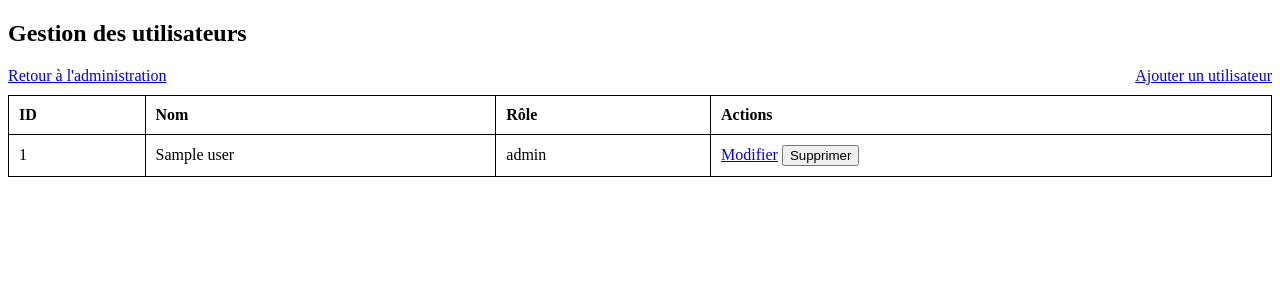
After one commit to Greta-Ardeche-Drome/SecureHub, a Flask app: template Frontend/templates/admin_users_table.html in a window 1280 px wide. The commit adds this page. Shown: the top 300 px of the page. Run offline with Flask 3, Linux system fonts and the light colour scheme; the template is opened without the code that fills it: most values are stand-ins (such as "Sample title", 1, 10 or a date in 2020).

Commit message:
fix: app.py database.py and frontend: creation of a database management interface (name, password, role) in the administration page (made with Nolwenn)

```diff
--- a/Backend/app.py
+++ b/Backend/app.py
@@ -1,5 +1,5 @@
 from flask import Flask, render_template, redirect, url_for, request, session, flash, jsonify
-from database import init_db, get_user_by_name, add_test
+from database import init_db, get_user_by_name, add_test, get_all_users, add_user, update_user, get_user_by_id, delete_user
 from werkzeug.security import check_password_hash
 from totp_utils import generate_totp
 import os
@@ -65,6 +65,57 @@ def admin_page():
     totp_code = generate_totp()
     return render_template('admin_page.html', username=session['username'], totp_code=totp_code)
 
+@app.route('/admin/users', methods=['GET'])
+def admin_users():
+    if 'role' not in session or session['role'] != 'admin':
+        flash("Accès interdit.", 'error')
+        return redirect(url_for('login'))
+
+    # Récupérer tous les utilisateurs
+    users = get_all_users()
+    return render_template('admin_users_table.html', users=users)
+
+@app.route('/admin/users/add', methods=['GET', 'POST'])
+def add_user_page():
+    if 'role' not in session or session['role'] != 'admin':
+        flash("Accès interdit.", 'error')
+        return redirect(url_for('login'))
+
+    if request.method == 'POST':
+        name = request.form['name']
+        password = request.form['password']
+        role = request.form['role']
+        add_user(name, password, role)
+        flash("Utilisateur ajouté avec succès.", 'success')
+        return redirect(url_for('admin_users'))
+
+    return render_template('add_user.html')
+
+@app.route('/admin/users/edit/<int:user_id>', methods=['GET', 'POST'])
+def edit_user_page(user_id):
+    if 'role' not in session or session['role'] != 'admin':
+        flash("Accès interdit.", 'error')
+        return redirect(url_for('login'))
+
+    if request.method == 'POST':
+        name = request.form['name']
+        password = request.form['password']
+        role = request.form['role']
+        update_user(user_id, name, password, role)
+        flash("Utilisateur modifié avec succès.", 'success')
+        return redirect(url_for('admin_users'))
+
+    return render_template('edit_user.html', user=get_user_by_id(user_id))
+
+@app.route('/admin/users/delete/<int:user_id>', methods=['POST'])
+def delete_user_page(user_id):
+    if 'role' not in session or session['role'] != 'admin':
+        flash("Accès interdit.", 'error')
+        return redirect(url_for('login'))
+
+    delete_user(user_id)
+    flash("Utilisateur supprimé avec succès.", 'success')
+    return redirect(url_for('admin_users'))
 
 @app.route('/totp-code')
 def get_totp_code():
--- a/Backend/database.py
+++ b/Backend/database.py
@@ -60,3 +60,41 @@ def add_test():
     insert_admin("Loick", "coucou")
 
     print("Utilisateurs ajoutés avec succès !")
+
+def get_all_users():
+    with db.connect() as conn:
+        result = conn.execute(text("SELECT * FROM users")).fetchall()
+        return [dict(row) for row in result]
+
+
+def add_user(name, password, role):
+    hashed_password = generate_password_hash(password)
+    with db.connect() as conn:
+        conn.execute(
+            text("INSERT INTO users (name, password, role) VALUES (:name, :password, :role)"),
+            {"name": name, "password": hashed_password, "role": role}
+        )
+        conn.commit()
+
+def update_user(user_id, name, password, role):
+    hashed_password = generate_password_hash(password)
+    with db.connect() as conn:
+        conn.execute(
+            text("UPDATE users SET name = :name, password = :password, role = :role WHERE id = :id"),
+            {"name": name, "password": hashed_password, "role": role, "id": user_id}
+        )
+        conn.commit()
+
+def get_user_by_id(user_id):
+    """Récupère un utilisateur spécifique par son ID."""
+    with db.connect() as conn:
+        result = conn.execute(text("SELECT * FROM users WHERE id = :id"), {"id": user_id}).fetchone()
+        return dict(result) if result else None
+
+def delete_user(user_id):
+    with db.connect() as conn:
+        conn.execute(
+            text("DELETE FROM users WHERE id = :id"),
+            {"id": user_id}
+        )
+        conn.commit()
--- a/Frontend/templates/admin_page.html
+++ b/Frontend/templates/admin_page.html
@@ -24,6 +24,8 @@
     <p>Voici votre code TOTP :</p>
     <h1 id="totp-code">{{ totp_code }}</h1>
     <p>Ce code est valable 30 secondes.</p>
+    <button onclick="window.location.href='/admin/users'">Gérer les utilisateurs</button>
+    <br><br>
     <a href="/logout">Déconnexion</a>
 </body>
 </html>
--- /dev/null
+++ b/Frontend/templates/admin_users_table.html
@@ -0,0 +1,57 @@
+<!DOCTYPE html>
+<html lang="fr">
+<head>
+    <meta charset="UTF-8">
+    <meta name="viewport" content="width=device-width, initial-scale=1.0">
+    <title>Gestion des utilisateurs</title>
+    <style>
+        table {
+            width: 100%;
+            border-collapse: collapse;
+        }
+        table, th, td {
+            border: 1px solid black;
+        }
+        th, td {
+            padding: 10px;
+            text-align: left;
+        }
+        .btn-add {
+            float: right;
+            margin-bottom: 10px;
+        }
+    </style>
+</head>
+<body>
+    <h2>Gestion des utilisateurs</h2>
+    <a href="/admin" class="btn-back">Retour à l'administration</a>
+    <a href="/admin/users/add" class="btn-add">Ajouter un utilisateur</a>
+    <table>
+        <thead>
+            <tr>
+                <th>ID</th>
+                <th>Nom</th>
+                <th>Rôle</th>
+                <th>Actions</th>
+            </tr>
+        </thead>
+        <tbody>
+            {% for user in users %}
+            <tr>
+                <td>{{ user.id }}</td>
+                <td>{{ user.name }}</td>
+                <td>{{ user.role }}</td>
+                <td>
+                    <!-- Bouton modifier -->
+                    <a href="/admin/users/edit/{{ user.id }}">Modifier</a>
+                    <!-- Formulaire de suppression -->
+                    <form action="/admin/users/delete/{{ user.id }}" method="post" style="display:inline;">
+                        <button type="submit" class="btn-delete" onclick="return confirm('Êtes-vous sûr de vouloir supprimer cet utilisateur ?');">Supprimer</button>
+                    </form>
+                </td>
+            </tr>
+            {% endfor %}
+        </tbody>
+    </table>
+</body>
+</html>
```
Also changed, not shown: Frontend/templates/add_user.html (added, +24 -0 lines), Frontend/templates/edit_user.html (added, +24 -0 lines), Backend/app.db.
